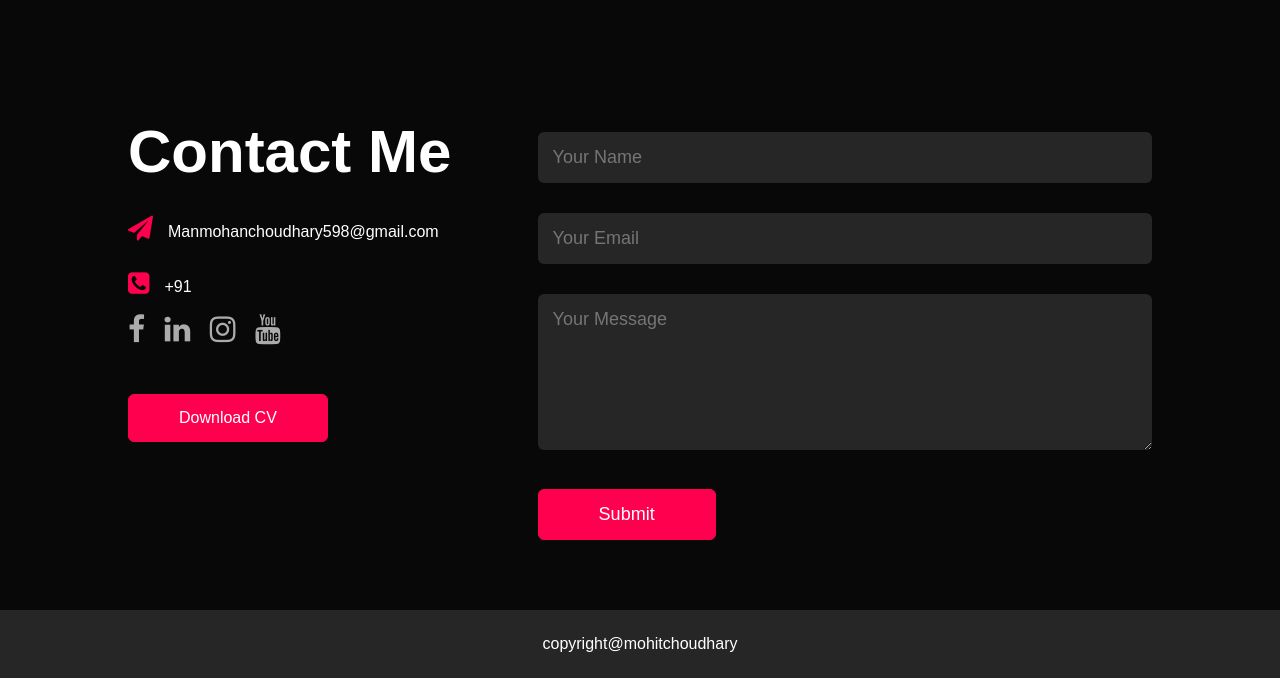
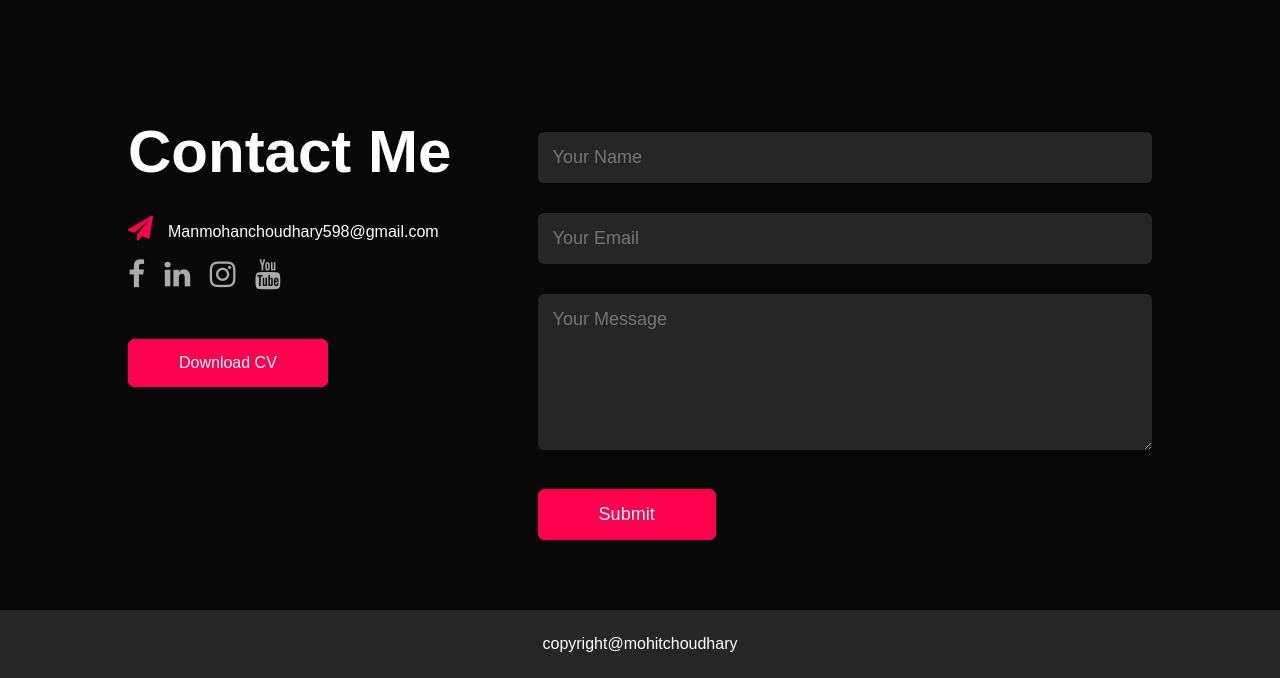
Before and after one commit to letscodewithmohit/my_portfolio, a plain HTML site: page index.html in a window 1280 px wide. Shown: the part 1944-2622 px from the top of the page. Drawn offline with Linux system fonts and the light colour scheme.

Commit message:
Update index.html

```diff
--- a/index.html
+++ b/index.html
@@ -115,7 +115,7 @@
             <div class="contact-left">
                 <h1 class="sub-title">Contact Me</h1>
                 <p><i class="fa fa-paper-plane"></i>Manmohanchoudhary598@gmail.com</p>
-                <p><i class="fa fa-phone-square"></i>+91</p>
+<!--                 <p><i class="fa fa-phone-square"></i>+91</p> -->
                 <br>
                 <div class="social-icons">
                 <a href="https://www.facebook.com/" target="_main" class="fa fa-facebook"></a>
```
